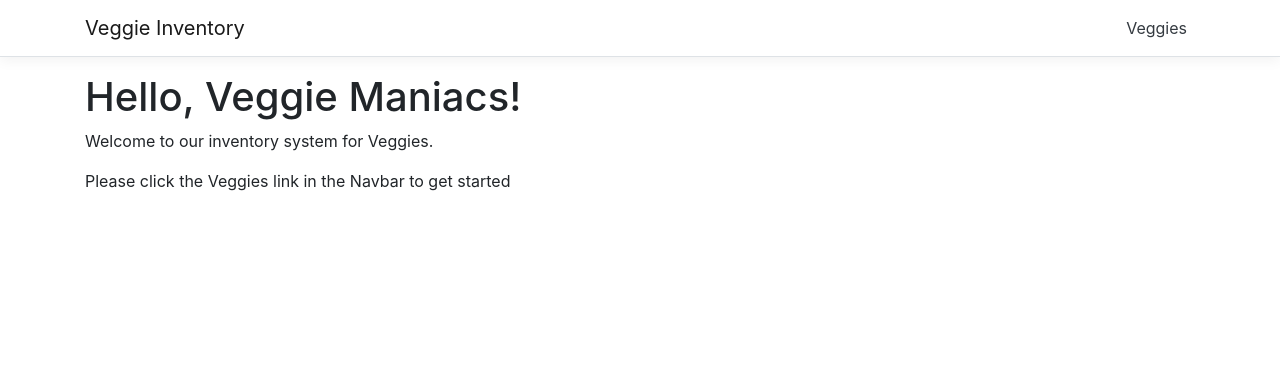
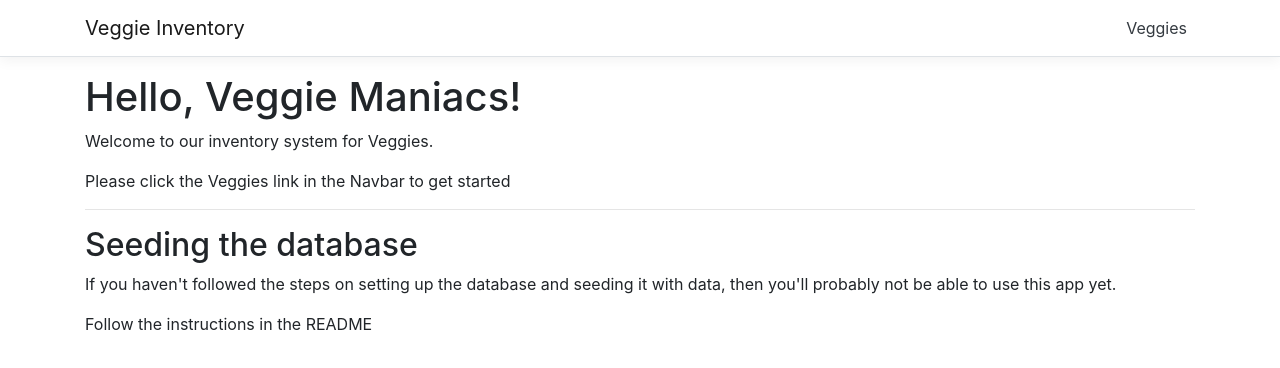
Before and after one commit to githubacct54385/VeggieApp, a React (Create React App) app in the folder ClientApp/: page / in a window 1280 px wide. Shown: the top 368 px of the page. Built offline with nearby package versions, Linux system fonts and the light colour scheme.

Commit message:
Update Home.js

```diff
--- a/ClientApp/src/components/Home.js
+++ b/ClientApp/src/components/Home.js
@@ -9,6 +9,14 @@ export class Home extends Component {
         <h1>Hello, Veggie Maniacs!</h1>
         <p>Welcome to our inventory system for Veggies.</p>
         <p>Please click the Veggies link in the Navbar to get started</p>
+        <hr />
+        <h2>Seeding the database</h2>
+        <p>
+          If you haven't followed the steps on setting up the database and
+          seeding it with data, then you'll probably not be able to use this app
+          yet.
+        </p>
+        <p>Follow the instructions in the README</p>
       </div>
     );
   }
```
